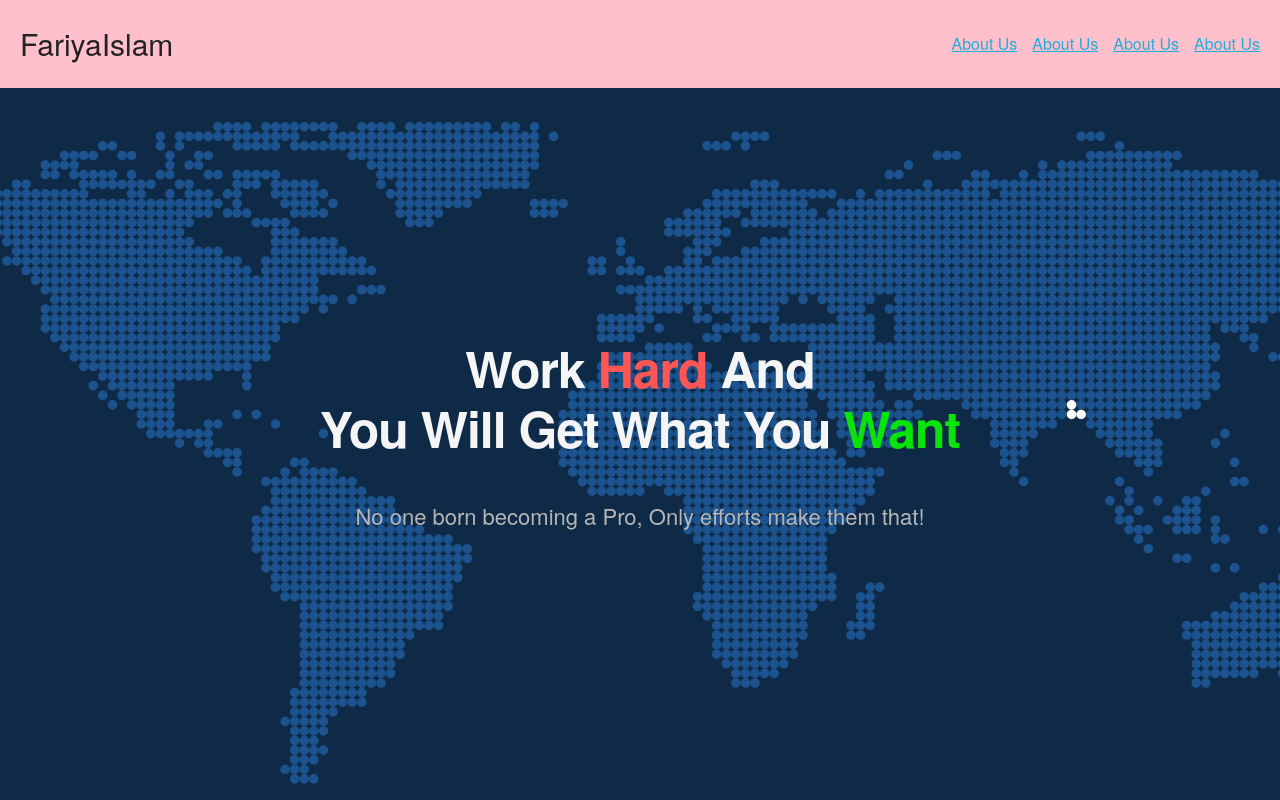
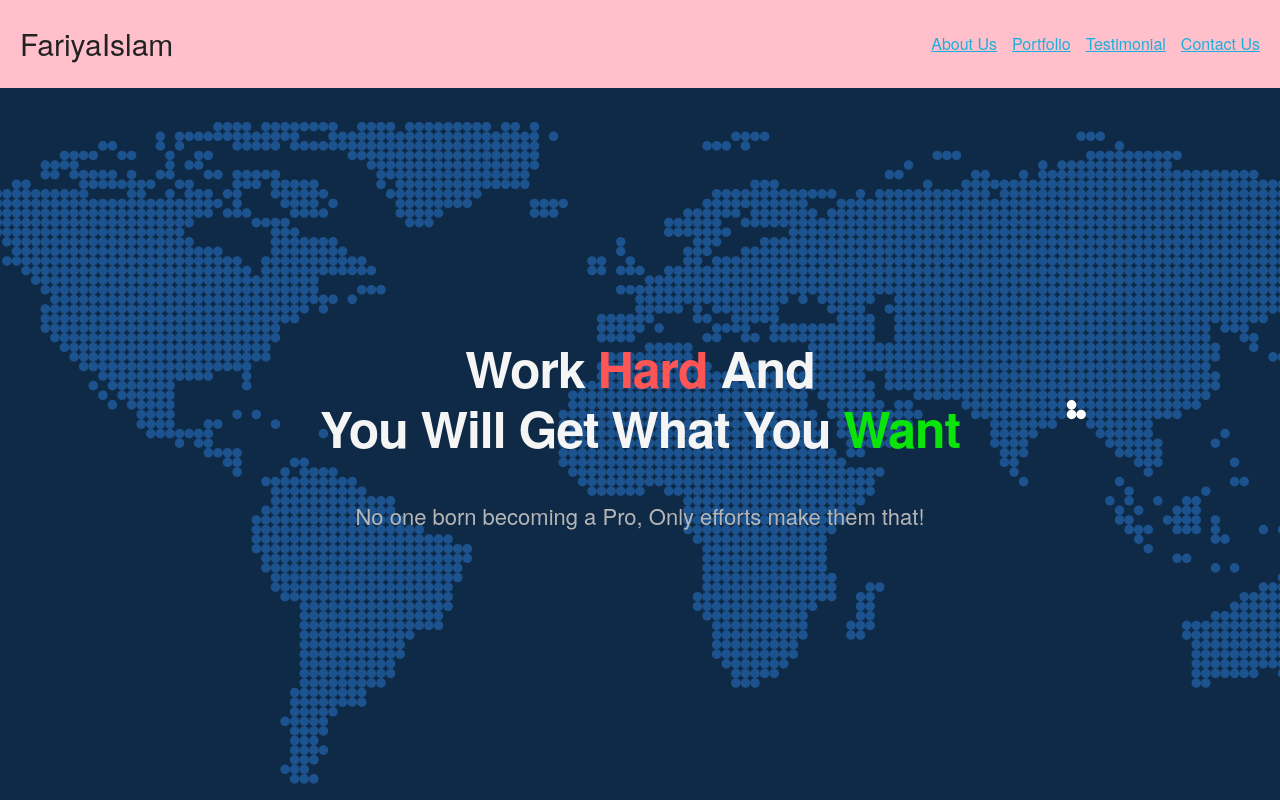
Before and after one commit to FariyaIslam/portfolio, a React (Create React App) app: page / in a window 1280 px wide. Shown: the top 800 px of the page. Built offline with nearby package versions, Linux system fonts and the light colour scheme.

Commit message:
practise

```diff
--- a/src/components/Navbar.js
+++ b/src/components/Navbar.js
@@ -2,6 +2,14 @@ import React from 'react'
 import './Navbar.css'
 
 const Navbar = () => {
+
+    let navItems = [
+        { url: "about-us", text: "About Us" },
+        { url: "portfolio", text: "Portfolio" },
+        { url: "testimonial", text: "Testimonial" },
+        { url: "contact-us", text: "Contact Us" },
+    ]
+
     return (
         <div className="navbar">
             <div className="navbar__parent">
@@ -10,10 +18,13 @@ const Navbar = () => {
                 </div>
 
                 <div className="navbar__link">
-                    <a href="#about-us" >About Us</a>
-                    <a href="#about-us" >About Us</a>
-                    <a href="#about-us" >About Us</a>
-                    <a href="#about-us" >About Us</a>
+                    {
+                        navItems.map(link =>
+                            <a href={link.url}>{link.text}</a>
+                        )
+                    }
+
+
                 </div>
             </div>
         </div>
--- /dev/null
+++ b/src/components/Reactmap.js
@@ -0,0 +1,23 @@
+import React from 'react'
+
+const Reactmap = () => {
+    let fruits = ["apple", "mango", "banana"];
+    let cars = [
+        { carName: "tesla", price: 388 },
+        { carName: "BMW", price: 4343 },
+        { carName: "BUGATI", price: 3323288 },
+    ]
+    return (
+        <div>
+            {cars.map(car =>
+                <div>
+                    <h1>{car.carName}</h1>
+                    <p>{car.price}</p>
+                </div>
+
+            )}
+        </div>
+    )
+}
+
+export default Reactmap
--- a/src/view/LandingPage.js
+++ b/src/view/LandingPage.js
@@ -7,6 +7,7 @@ import Testimonial from '../components/Testimonial'
 import TeamMembers from '../components/TeamMembers'
 import ContactUs from '../components/ContactUs'
 import Footer from '../components/Footer'
+import Reactmap from '../components/Reactmap'
 
 const LandingPage = () => {
     return (
@@ -34,6 +35,8 @@ const LandingPage = () => {
             {/* Footer */}
             <Footer />
 
+            <Reactmap />
+
 
         </div>
     )
```
Also changed, not shown: src/components/Footer.css (line endings or trailing spaces), 1 other file (tests, documents, lock files or other folders).
